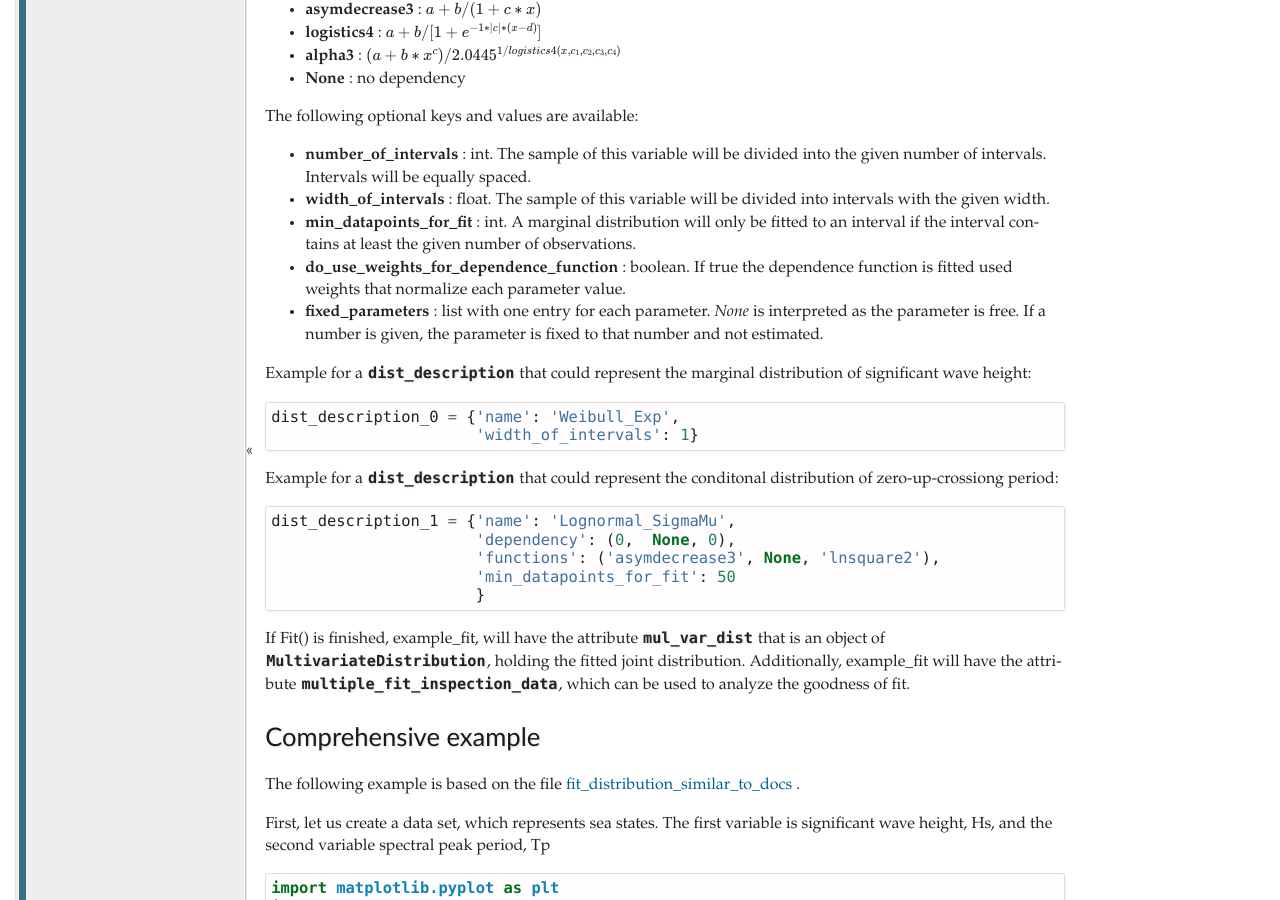
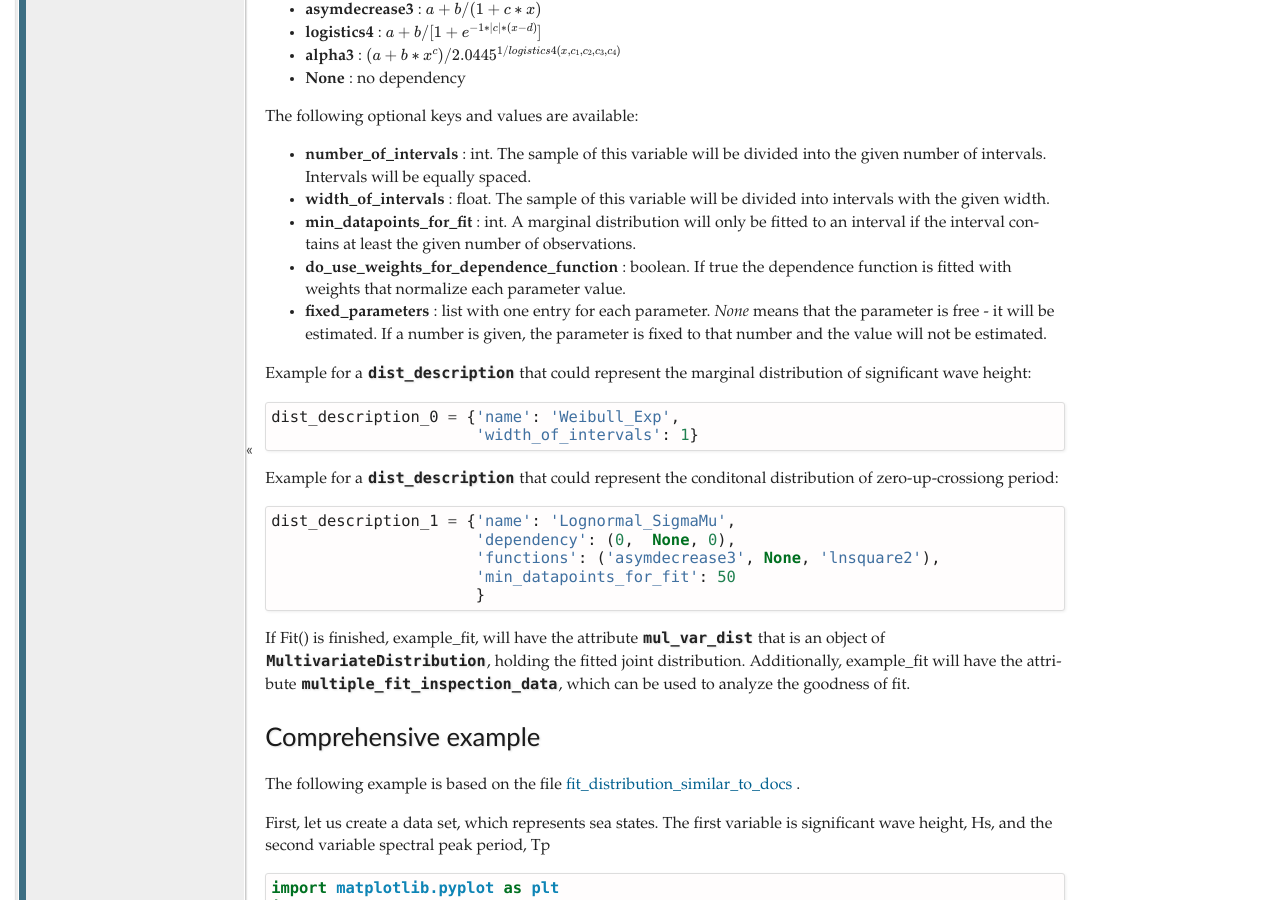
Before and after one commit to virocon-organization/virocon, a Sphinx documentation site: the page built from docs/fitting.rst, in a window 1280 px wide and 900 px high, scrolled down 994 px. Built offline with Sphinx 7.4.7, drawn with Linux system fonts in a browser that asks for light colours.

Commit message:
Clarify.

```diff
--- a/docs/fitting.rst
+++ b/docs/fitting.rst
@@ -63,8 +63,8 @@ The following optional keys and values are available:
 - **number_of_intervals** : int. The sample of this variable will be divided into the given number of intervals. Intervals will be equally spaced.
 - **width_of_intervals** : float. The sample of this variable will be divided into intervals with the given width.
 - **min_datapoints_for_fit** : int. A marginal distribution will only be fitted to an interval if the interval contains at least the given number of observations.
-- **do_use_weights_for_dependence_function** : boolean. If true the dependence function is fitted used weights that normalize each parameter value.
-- **fixed_parameters** : list with one entry for each parameter. *None* is interpreted as the parameter is free. If a number is given, the parameter is fixed to that number and not estimated.
+- **do_use_weights_for_dependence_function** : boolean. If true the dependence function is fitted with weights that normalize each parameter value.
+- **fixed_parameters** : list with one entry for each parameter. *None* means that the parameter is free - it will be estimated. If a number is given, the parameter is fixed to that number and the value will not be estimated.
 
 
 Example for a ``dist_description`` that could represent the marginal
```
